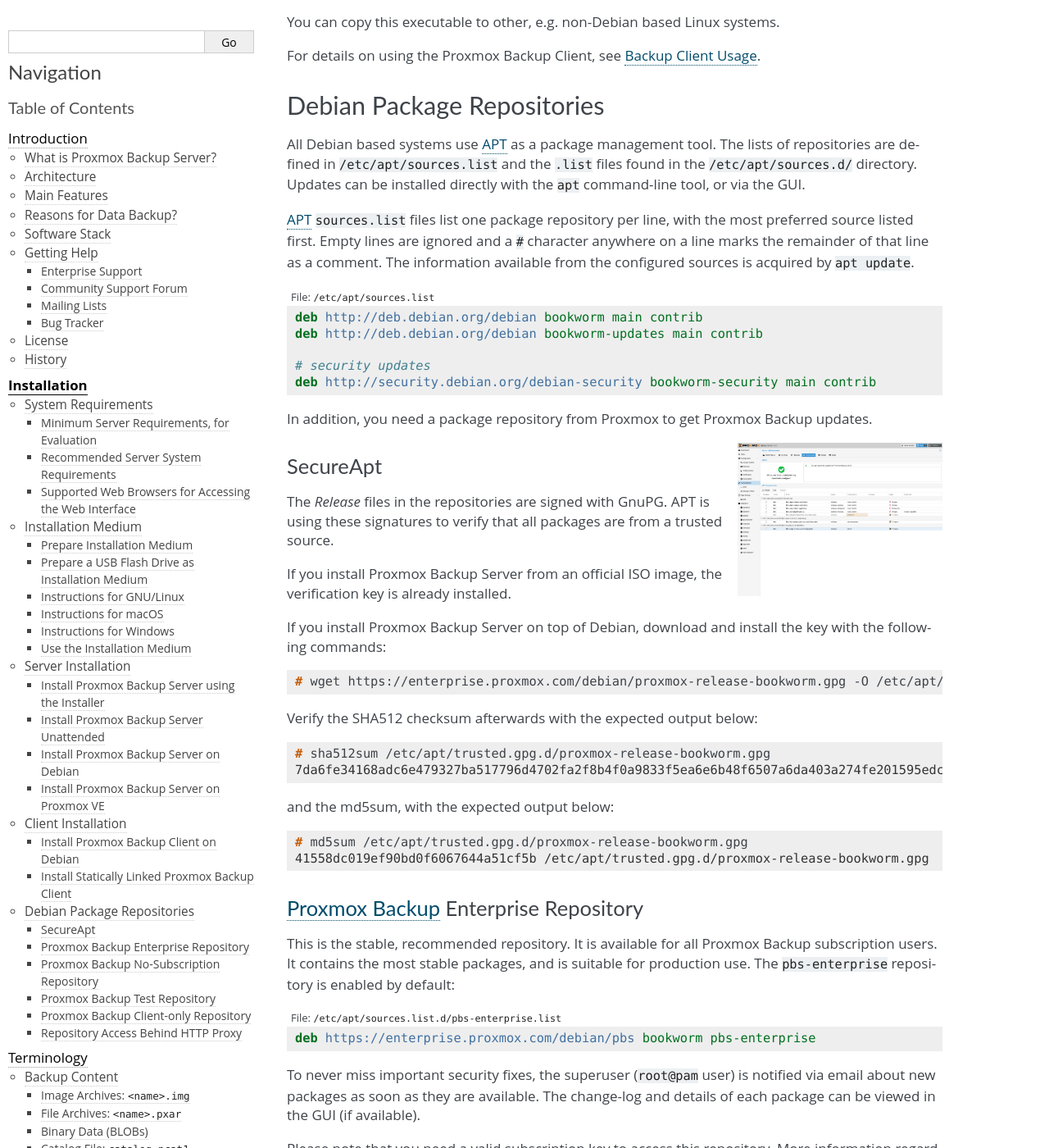
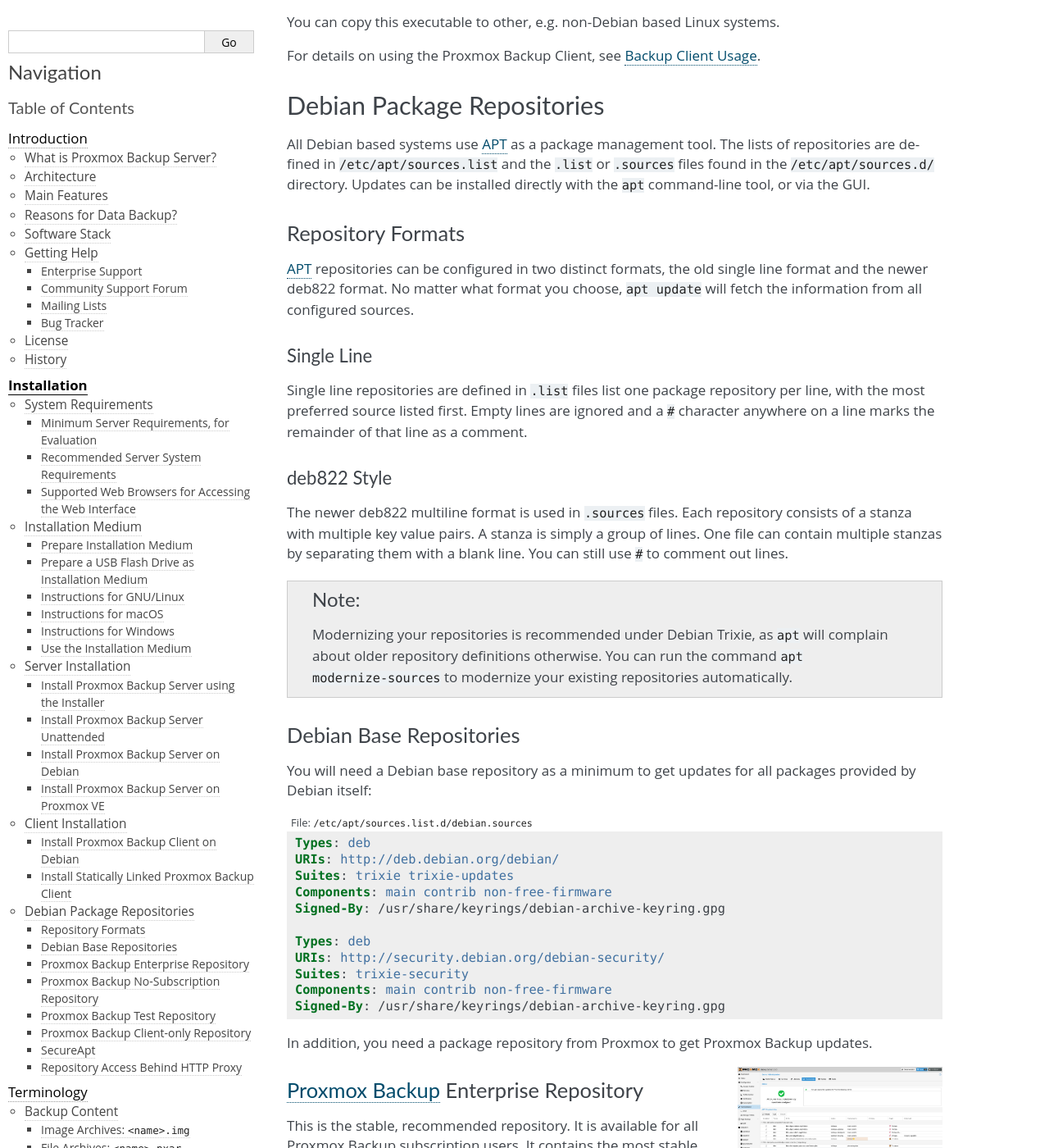
Before and after one commit to rikka-chunibyo/PBS-X, a Sphinx documentation site: the page built from docs/installation.rst, in a window 1280 px wide and 1400 px high, scrolled down 12717 px. Shown: the whole window at 82% size. Built offline with Sphinx 7.4.7, drawn with Linux system fonts in a browser that asks for light colours; some of the changed text lies outside the part shown.

Commit message:
docs: update repository chapter to reflect new deb822 format
Signed-off-by: Shannon Sterz <s.sterz@proxmox.com>
Link: https://lore.proxmox.com/20250717075330.53355-1-s.sterz@proxmox.com

```diff
--- a/docs/package-repositories.rst
+++ b/docs/package-repositories.rst
@@ -4,25 +4,62 @@ Debian Package Repositories
 ---------------------------
 
 All Debian based systems use APT_ as a package management tool. The lists of
-repositories are defined in ``/etc/apt/sources.list`` and the ``.list`` files found
-in the ``/etc/apt/sources.d/`` directory. Updates can be installed directly
-with the ``apt`` command-line tool, or via the GUI.
+repositories are defined in ``/etc/apt/sources.list`` and the ``.list`` or
+``.sources`` files found in the ``/etc/apt/sources.d/`` directory. Updates can
+be installed directly with the ``apt`` command-line tool, or via the GUI.
 
-APT_ ``sources.list`` files list one package repository per line, with the most
-preferred source listed first. Empty lines are ignored and a ``#`` character
-anywhere on a line marks the remainder of that line as a comment. The
-information available from the configured sources is acquired by ``apt
-update``.
+.. _package_repos_repository_formats:
 
-.. code-block:: sources.list
-  :caption: File: ``/etc/apt/sources.list``
+Repository Formats
+~~~~~~~~~~~~~~~~~~
 
-  deb http://deb.debian.org/debian bookworm main contrib
-  deb http://deb.debian.org/debian bookworm-updates main contrib
+APT_ repositories can be configured in two distinct formats, the old single
+line format and the newer deb822 format. No matter what format you choose,
+``apt update`` will fetch the information from all configured sources.
 
-  # security updates
-  deb http://security.debian.org/debian-security bookworm-security main contrib
+Single Line
+^^^^^^^^^^^
 
+Single line repositories are defined in ``.list`` files list one package
+repository per line, with the most preferred source listed first. Empty lines
+are ignored and a ``#`` character anywhere on a line marks the remainder of
+that line as a comment.
+
+deb822 Style
+^^^^^^^^^^^^
+
+The newer deb822 multiline format is used in ``.sources`` files. Each
+repository consists of a stanza with multiple key value pairs. A stanza is
+simply a group of lines. One file can contain multiple stanzas by separating
+them with a blank line. You can still use ``#`` to comment out lines.
+
+.. note:: Modernizing your repositories is recommended under Debian Trixie, as
+   ``apt`` will complain about older repository definitions otherwise. You can
+   run the command ``apt modernize-sources`` to modernize your existing
+   repositories automatically.
+
+.. _package_repos_debian_base_repositories:
+
+Debian Base Repositories
+~~~~~~~~~~~~~~~~~~~~~~~~
+
+You will need a Debian base repository as a minimum to get updates for all
+packages provided by Debian itself:
+
+.. code-block:: debian.sources
+  :caption: File: ``/etc/apt/sources.list.d/debian.sources``
+
+  Types: deb
+  URIs: http://deb.debian.org/debian/
+  Suites: trixie trixie-updates
+  Components: main contrib non-free-firmware
+  Signed-By: /usr/share/keyrings/debian-archive-keyring.gpg
+
+  Types: deb
+  URIs: http://security.debian.org/debian-security/
+  Suites: trixie-security
+  Components: main contrib non-free-firmware
+  Signed-By: /usr/share/keyrings/debian-archive-keyring.gpg
 
 In addition, you need a package repository from Proxmox to get Proxmox Backup
 updates.
@@ -31,38 +68,6 @@ updates.
   :target: _images/pbs-gui-administration-apt-repos.png
   :align: right
   :alt: APT Repository Management in the Web Interface
-
-.. _package_repos_secure_apt:
-
-SecureApt
-~~~~~~~~~
-
-The `Release` files in the repositories are signed with GnuPG. APT is using
-these signatures to verify that all packages are from a trusted source.
-
-If you install Proxmox Backup Server from an official ISO image, the
-verification key is already installed.
-
-If you install Proxmox Backup Server on top of Debian, download and install the
-key with the following commands:
-
-.. code-block:: console
-
- # wget https://enterprise.proxmox.com/debian/proxmox-release-bookworm.gpg -O /etc/apt/trusted.gpg.d/proxmox-release-bookworm.gpg
-
-Verify the SHA512 checksum afterwards with the expected output below:
-
-.. code-block:: console
-
- # sha512sum /etc/apt/trusted.gpg.d/proxmox-release-bookworm.gpg
- 7da6fe34168adc6e479327ba517796d4702fa2f8b4f0a9833f5ea6e6b48f6507a6da403a274fe201595edc86a84463d50383d07f64bdde2e3658108db7d6dc87  /etc/apt/trusted.gpg.d/proxmox-release-bookworm.gpg
-
-and the md5sum, with the expected output below:
-
-.. code-block:: console
-
- # md5sum /etc/apt/trusted.gpg.d/proxmox-release-bookworm.gpg
- 41558dc019ef90bd0f6067644a51cf5b /etc/apt/trusted.gpg.d/proxmox-release-bookworm.gpg
 
 .. _sysadmin_package_repos_enterprise:
 
@@ -74,11 +79,14 @@ all Proxmox Backup subscription users. It contains the most stable packages,
 and is suitable for production use. The ``pbs-enterprise`` repository is
 enabled by default:
 
-.. code-block:: sources.list
-  :caption: File: ``/etc/apt/sources.list.d/pbs-enterprise.list``
+.. code-block:: debian.sources
+  :caption: File: ``/etc/apt/sources.list.d/pbs-enterprise.sources``
 
-  deb https://enterprise.proxmox.com/debian/pbs bookworm pbs-enterprise
-
+  Types: deb
+  URIs: https://enterprise.proxmox.com/debian/pbs
+  Suites: trixie
+  Components: pbs-enterprise
+  Signed-By: /usr/share/keyrings/proxmox-archive-keyring.gpg
 
 To never miss important security fixes, the superuser (``root@pam`` user) is
 notified via email about new packages as soon as they are available. The
@@ -88,11 +96,8 @@ Please note that you need a valid subscription key to access this
 repository. More information regarding subscription levels and pricing can be
 found at https://www.proxmox.com/en/proxmox-backup-server/pricing
 
-.. note:: You can disable this repository by commenting out the above line
- using a `#` (at the start of the line). This prevents error messages if you do
- not have a subscription key. Please configure the ``pbs-no-subscription``
- repository in that case.
-
+.. note:: You can disable this repository by adding the line ``Enabled: false``
+   to the stanza.
 
 `Proxmox Backup`_ No-Subscription Repository
 ~~~~~~~~~~~~~~~~~~~~~~~~~~~~~~~~~~~~~~~~~~~~
@@ -102,21 +107,17 @@ this repository. It can be used for testing and non-production
 use. It is not recommended to use it on production servers, because these
 packages are not always heavily tested and validated.
 
-We recommend to configure this repository in ``/etc/apt/sources.list``.
+We recommend to configure this repository in
+``/etc/apt/sources.list.d/proxmox.sources``.
 
-.. code-block:: sources.list
-  :caption: File: ``/etc/apt/sources.list``
+.. code-block:: debian.sources
+  :caption: File: ``/etc/apt/sources.list.d/proxmox.sources``
 
-  deb http://deb.debian.org/debian bookworm main contrib
-  deb http://deb.debian.org/debian bookworm-updates main contrib
-
-  # Proxmox Backup Server pbs-no-subscription repository provided by proxmox.com,
-  # NOT recommended for production use
-  deb http://download.proxmox.com/debian/pbs bookworm pbs-no-subscription
-
-  # security updates
-  deb http://security.debian.org/debian-security bookworm-security main contrib
-
+  Types: deb
+  URIs: http://download.proxmox.com/debian/pbs
+  Suites: trixie
+  Components: pbs-no-subscription
+  Signed-By: /usr/share/keyrings/proxmox-archive-keyring.gpg
 
 `Proxmox Backup`_ Test Repository
 ~~~~~~~~~~~~~~~~~~~~~~~~~~~~~~~~~
@@ -127,13 +128,17 @@ to test new features.
 .. .. warning:: the ``pbstest`` repository should (as the name implies)
   only be used to test new features or bug fixes.
 
-You can access this repository by adding the following line to
-``/etc/apt/sources.list``:
+You can access this repository by adding the following stanza to
+``/etc/apt/sources.list.d/proxmox.sources``:
 
-.. code-block:: sources.list
+.. code-block:: debian.sources
   :caption: sources.list entry for ``pbstest``
 
-  deb http://download.proxmox.com/debian/pbs bookworm pbstest
+  Types: deb
+  URIs: http://download.proxmox.com/debian/pbs
+  Suites: trixie
+  Components: pbs-test
+  Signed-By: /usr/share/keyrings/proxmox-archive-keyring.gpg
 
 .. _package_repositories_client_only:
 
@@ -157,6 +162,24 @@ and Ubuntu Derivative do, you may be able to use the APT-based repository.
 In order to configure this repository you need to first :ref:`setup the Proxmox
 release key <package_repos_secure_apt>`. After that, add the repository URL to
 the APT sources lists.
+
+**Repositories for Debian 13 (Trixie) based releases**
+
+This repository is tested with:
+
+- Debian Trixie
+
+Edit the file ``/etc/apt/sources.list.d/pbs-client.sources`` and add the following
+snippet
+
+.. code-block:: debian.sources
+  :caption: File: ``/etc/apt/sources.list.d/pbs``
+
+  Types: deb
+  URIs: http://download.proxmox.com/debian/pbs-client
+  Suites: trixie
+  Components: main
+  Signed-By: /usr/share/keyrings/proxmox-archive-keyring.gpg
 
 **Repositories for Debian 12 (Bookworm) based releases**
 
@@ -203,6 +226,42 @@ snippet
 
   deb http://download.proxmox.com/debian/pbs-client buster main
 
+.. _package_repos_secure_apt:
+
+SecureApt
+~~~~~~~~~
+
+The `Release` files in the repositories are signed with GnuPG. APT is using
+these signatures to verify that all packages are from a trusted source.
+
+If you install Proxmox Backup Server from an official ISO image, the
+verification key is already installed.
+
+If you install Proxmox Backup Server on top of Debian, download and install the
+key with the following commands:
+
+.. code-block:: console
+
+ # wget https://enterprise.proxmox.com/debian/proxmox-release-trixie.gpg -O /usr/share/keyrings/proxmox-archive-keyring.gpg
+
+Verify the SHA512 checksum afterwards with the expected output below:
+
+.. code-block:: console
+
+ # sha512sum /usr/share/keyrings/proxmox-archive-keyring.gpg
+ 8678f2327c49276615288d7ca11e7d296bc8a2b96946fe565a9c81e533f9b15a5dbbad210a0ad5cd46d361ff1d3c4bac55844bc296beefa4f88b86e44e69fa51 /usr/share/keyrings/proxmox-archive-keyring.gpg
+
+and the md5sum, with the expected output below:
+
+.. code-block:: console
+
+ # md5sum /usr/share/keyrings/proxmox-archive-keyring.gpg
+ c94e3775fbafec13fec20f981db61e93 /usr/share/keyrings/proxmox-archive-keyring.gpg
+
+.. note:: Make sure that the path that you download the key to, matches the
+   path specified in the ``Signed-By:`` lines in your repository stanzas from
+   above.
+
 .. _node_options_http_proxy:
 
 Repository Access Behind HTTP Proxy
```
